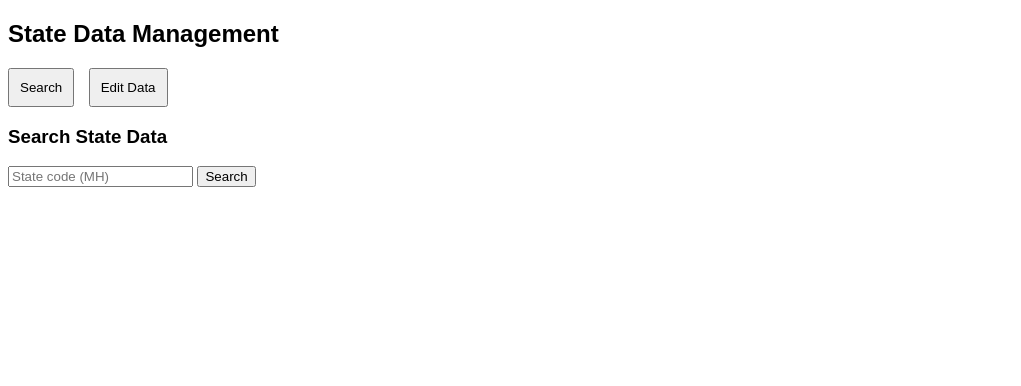
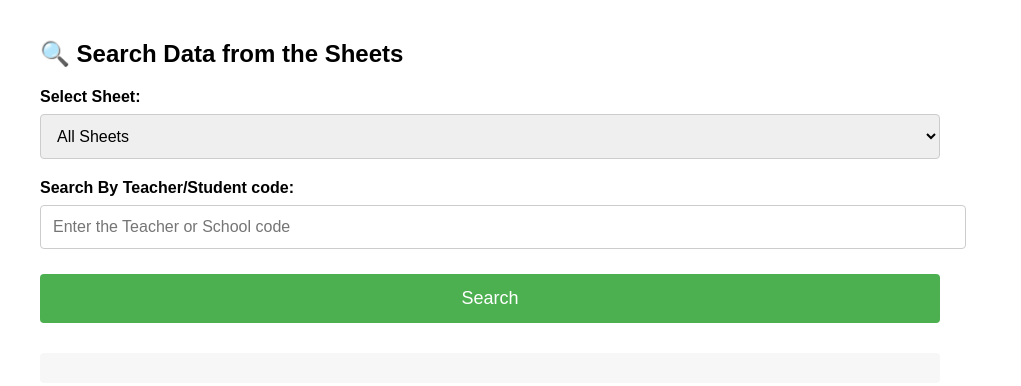
Before and after one commit to sangamsrivastava2002-crypto/state-data-project, a plain HTML site: page frontend/index.html in a window 1280 px wide. Shown: the whole page, without its empty margins (0-1021 px from the left). Drawn offline with Linux system fonts and the light colour scheme.

Commit message:
Update index.html

```diff
--- a/frontend/index.html
+++ b/frontend/index.html
@@ -1,67 +1,127 @@
 <!DOCTYPE html>
-<html>
+<html lang="en">
 <head>
-  <title>State Data App</title>
+  <meta charset="UTF-8">
+  <title>Search Data from the Sheets</title>
 
   <style>
-    body { font-family: Arial; }
-    .tabs button { padding: 10px; margin-right: 10px; }
-    .tab { display: none; }
-    .tab.active { display: block; }
+    body {
+      font-family: Arial, sans-serif;
+      background: #ffffff;
+      margin: 40px;
+    }
+
+    h2 {
+      font-size: 24px;
+      margin-bottom: 20px;
+    }
+
+    .container {
+      max-width: 900px;
+    }
+
+    label {
+      font-weight: bold;
+      display: block;
+      margin-top: 20px;
+      margin-bottom: 8px;
+    }
+
+    select, input {
+      width: 100%;
+      padding: 12px;
+      font-size: 16px;
+      border: 1px solid #ccc;
+      border-radius: 4px;
+    }
+
+    button {
+      margin-top: 25px;
+      width: 100%;
+      padding: 14px;
+      background-color: #4CAF50;
+      color: white;
+      font-size: 18px;
+      border: none;
+      border-radius: 4px;
+      cursor: pointer;
+    }
+
+    button:hover {
+      background-color: #45a049;
+    }
+
+    pre {
+      margin-top: 30px;
+      background: #f7f7f7;
+      padding: 15px;
+      border-radius: 4px;
+      overflow-x: auto;
+    }
   </style>
 </head>
 
 <body>
 
-<h2>State Data Management</h2>
+  <div class="container">
+    <h2>🔍 Search Data from the Sheets</h2>
 
-<div class="tabs">
-  <button onclick="openTab('search')">Search</button>
-  <button onclick="openTab('edit')">Edit Data</button>
-</div>
+    <!-- Sheet / State Selection -->
+    <label for="sheet">Select Sheet:</label>
+    <select id="sheet">
+      <option value="">All Sheets</option>
+      <option value="MH">MH</option>
+      <option value="GJ">GJ</option>
+      <option value="Assam">Assam</option>
+      <!-- you can add more states later -->
+    </select>
 
-<div id="search" class="tab active">
-  <h3>Search State Data</h3>
-  <input id="searchState" placeholder="State code (MH)">
-  <button onclick="search()">Search</button>
-  <pre id="result"></pre>
-</div>
+    <!-- Code Search -->
+    <label for="code">Search By Teacher/Student code:</label>
+    <input
+      type="text"
+      id="code"
+      placeholder="Enter the Teacher or School code"
+    >
 
-<div id="edit" class="tab">
-  <h3>Upload / Replace Data</h3>
-  <input id="editState" placeholder="State code (MH)">
-  <br><br>
-  <input type="file" id="file">
-  <br><br>
-  <button onclick="upload()">Upload</button>
-</div>
+    <!-- Search Button -->
+    <button onclick="searchData()">Search</button>
 
-<script>
-const BACKEND_URL = "https://state-data-project-1.onrender.com";
+    <!-- Result -->
+    <pre id="result"></pre>
+  </div>
 
-function openTab(id) {
-  document.querySelectorAll(".tab").forEach(t => t.classList.remove("active"));
-  document.getElementById(id).classList.add("active");
-}
+  <script>
+    const BACKEND_URL = "https://state-data-project-1.onrender.com/";
 
-function search() {
-  fetch(`${BACKEND_URL}/data/${searchState.value}`)
-    .then(r => r.json())
-    .then(d => result.innerText = JSON.stringify(d, null, 2));
-}
+    function searchData() {
+      const sheet = document.getElementById("sheet").value;
+      const code = document.getElementById("code").value;
 
-function upload() {
-  const fd = new FormData();
-  fd.append("file", file.files[0]);
+      if (!sheet) {
+        alert("Please select a sheet/state");
+        return;
+      }
 
-  fetch(`${BACKEND_URL}/upload/${editState.value}`, {
-    method: "POST",
-    body: fd
-  })
-  .then(r => r.json())
-  .then(d => alert(d.message));
-}
-</script>
+      fetch(`${BACKEND_URL}/data/${sheet}`)
+        .then(res => res.json())
+        .then(data => {
+          // simple client-side filter by code
+          const filtered = code
+            ? data.filter(row =>
+                JSON.stringify(row).toLowerCase().includes(code.toLowerCase())
+              )
+            : data;
+
+          document.getElementById("result").innerText =
+            JSON.stringify(filtered, null, 2);
+        })
+        .catch(() => {
+          document.getElementById("result").innerText =
+            "Error fetching data";
+        });
+    }
+  </script>
 
 </body>
 </html>
```
